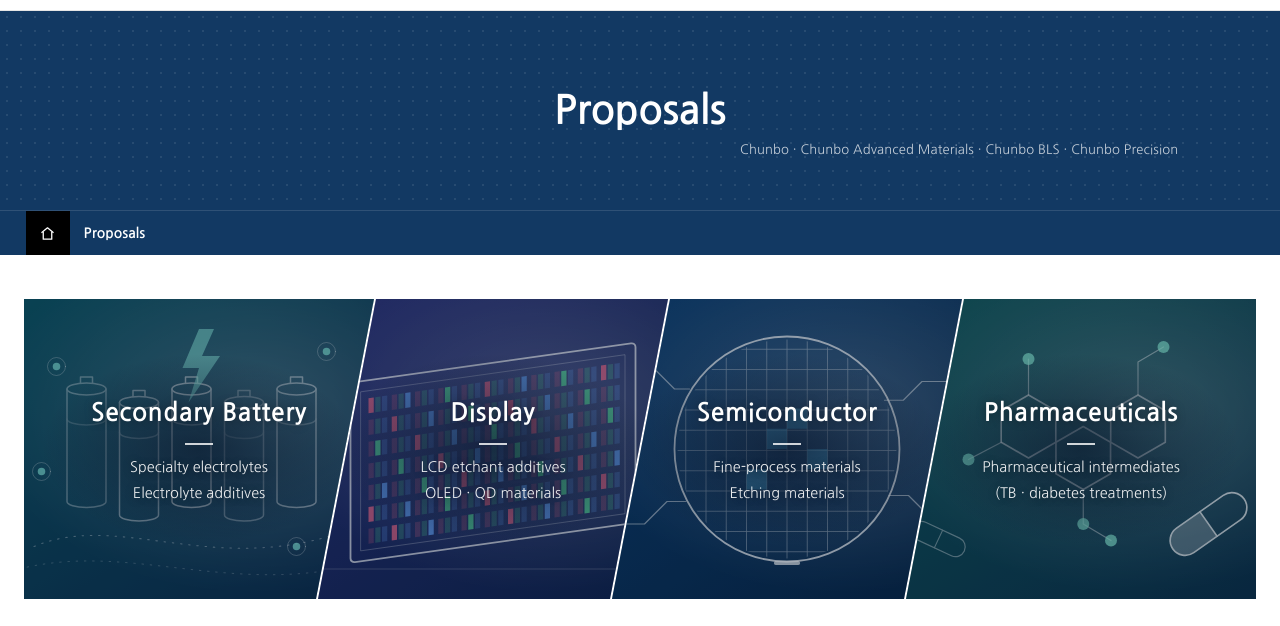
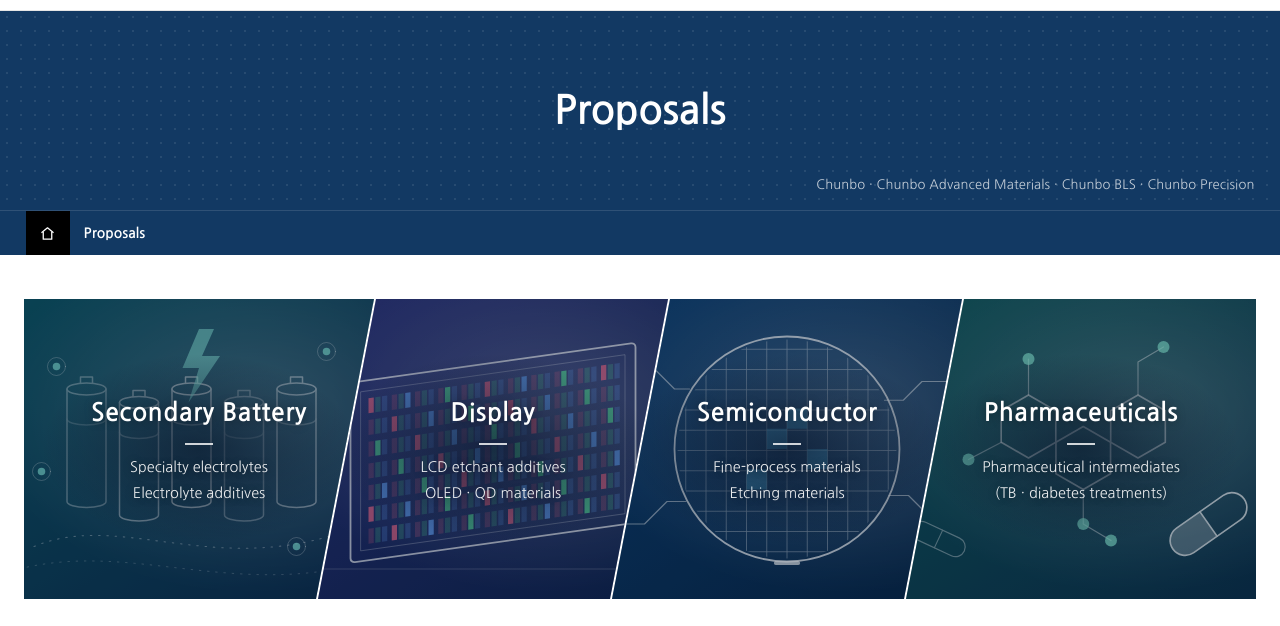
Before and after one commit to chunboproposal/chunboproposal.github.io, a plain HTML site: page index.html in a window 1280 px wide. Shown: the part 60-686 px from the top of the page. Drawn offline with Linux system fonts and the light colour scheme.

Commit message:
배너 회사명 위치 — 오른쪽 아래 끝

```diff
--- a/index.html
+++ b/index.html
@@ -339,8 +339,8 @@ body{background:#fff;color:var(--ink);font-size:15px}
 @media (prefers-reduced-motion:reduce){.biz-bg,.biz-tx{transition:none}}
 @media (max-width:900px){.biz{height:260px}.biz-tx b{font-size:20px}.biz-tx span{font-size:12.5px}.biz-i{--s:36px}}
 @media (max-width:640px){.biz{flex-wrap:wrap;height:auto;gap:2px}.biz-i,.biz-i:first-child,.biz-i:last-child{flex:1 1 calc(50% - 1px);height:170px;margin:0;clip-path:none}.biz-tx{padding:0 12px}}
-.subtop-t{position:relative}
-.subtop-co{position:absolute;left:100%;top:100%;margin:-2px 0 0 14px;font-size:13px;font-weight:500;color:rgba(255,255,255,.75);letter-spacing:.01em;white-space:nowrap}
+.subtop{position:relative}.subtop-t{position:static}
+.subtop-co{position:absolute;right:max(24px,2vw);bottom:14px;font-size:13px;font-weight:500;color:rgba(255,255,255,.75);letter-spacing:.01em;white-space:nowrap}   /* 배너 오른쪽 아래 끝(2026-11-04) */
 @media (max-width:900px){.subtop{height:auto;padding:46px 16px}.subtop-in{width:100%;text-align:center}.subtop-co{position:static;display:block;margin:10px 0 0;text-align:center;white-space:normal;font-size:12px}}
 .ptitle{text-align:center;font-size:34px;font-weight:700;color:#333;margin:0 0 26px;padding:52px 0 24px;border-bottom:1px solid #e1e1e1}
 .wrap,.wrap.wide{max-width:1280px;padding-left:24px;padding-right:24px}
```
